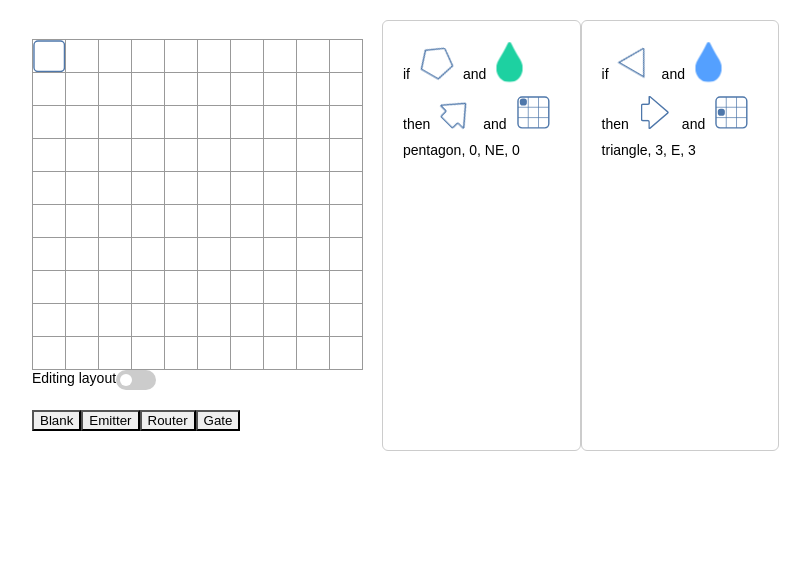
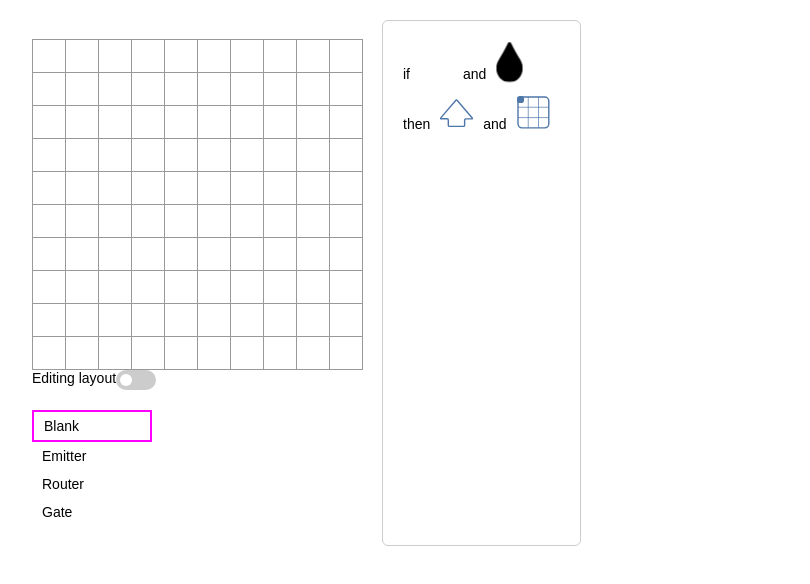
Before and after one commit to mikegreer/little-logic-react, a React (Create React App) app: page / in a window 1280 px wide. Shown: the top 584 px of the page, without its empty margins (8-818 px from the left). Built offline with nearby package versions, Linux system fonts and the light colour scheme.

Commit message:
binding rule editor to level model

```diff
--- a/src/components/RuleEditor.js
+++ b/src/components/RuleEditor.js
@@ -17,7 +17,7 @@ class ColorPicker extends React.Component {
         return (
             <div
                 className="color-picker"
-                onClick={() => this.props.onClick()}
+                onClick={(cellID) => this.props.onClick(cellID)}
             >
             <svg className="drop noselect" version="1.1" id="Layer_1" x="0px" y="0px" preserveAspectRatio="xMidYMid meet" viewBox="0 0 55.9 79.7">
                 <path
@@ -37,7 +37,7 @@ class DirectionPicker extends React.Component {
             transform: `rotate(${this.props.visualDirection}deg)`
         }
         return (
-            <div className="direction-arrow-wrapper" onClick={() => this.props.onClick()}>
+            <div className="direction-arrow-wrapper" onClick={() => this.props.onClick(this.props.cellID)}>
                 <svg style={arrowStyle} className="direction-arrow noselect" version="1.1" id="Layer_1" x="0px" y="0px" viewBox="0 0 46.9 46.9">
                     <g>
                         <path d="M45.8,31.2c0.6,0.7,0.3,1.3-0.6,1.3h-8.5c-0.9,0-1.7,0.8-1.7,1.7v7.3c0,0.9-0.8,1.7-1.7,1.7H13.5c-0.9,0-1.7-0.8-1.7-1.7
@@ -62,7 +62,7 @@ class SamplePicker extends React.Component {
     render() {
         let positions = this.samplePosition(this.props.audioSample);
         return (
-            <svg className="drum" onClick={() => this.props.onClick()} version="1.1" id="Layer_1" xmlns="http://www.w3.org/2000/svg" x="0px" y="0px" viewBox="0 0 46.9 46.9">
+            <svg className="drum" onClick={() => this.props.onClick(this.props.cellID)} version="1.1" id="Layer_1" xmlns="http://www.w3.org/2000/svg" x="0px" y="0px" viewBox="0 0 46.9 46.9">
                 <g>
                     <path className="st0" d="M45.2,39.6c0,3.1-2.6,5.7-5.7,5.7H7.1c-3.1,0-5.7-2.6-5.7-5.7V7.1c0-3.1,2.6-5.7,5.7-5.7h32.4
                         c3.1,0,5.7,2.6,5.7,5.7V39.6z"/>
@@ -86,14 +86,14 @@ class PolyPicker extends React.Component {
             var pointAngle;
             for(var i = 1; i <= pointsCount; i++){
                 if(i < pointsCount){
-                pointAngle = angleUnit * i + rotationOffset;
+                    pointAngle = angleUnit * i + rotationOffset;
                 }else{
-                pointAngle = angleUnit * pointsCount + rotationOffset;
+                    pointAngle = angleUnit * pointsCount + rotationOffset;
                 }
                 var px = Math.cos(pointAngle) * 50 + 50;
                 var py = Math.sin(pointAngle) * 50 + 50;
                 if(path === ""){
-                path = "M" + px + " " + py + " ";
+                    path = "M" + px + " " + py + " ";
                 }
                 path += "L " + px + " " + py + " ";
             }
@@ -104,7 +104,7 @@ class PolyPicker extends React.Component {
         <svg
             className="shape-select"
             viewBox="0 0 100 100"
-            onClick={() => this.props.onClick()}
+            onClick={() => this.props.onClick(this.props.cellID)}
         ><path d={generatePath(this.props.points)}></path></svg>
         )
     }
@@ -114,14 +114,9 @@ class RuleEditor extends React.Component {
     constructor(props) {
         super(props);
         this.state = {
-            points: this.props.points || 3,
             pointsLabel: this.shapeToString(parseInt(this.props.points)),
-            color: this.props.color || 0,
-            direction: this.props.direction || 90,
             directionLabel: this.angleToCompass(this.props.direction),
-            visualDirection: this.props.direction || 90,
-            audioSample: this.props.audioSample || 0,
-            colorList: ['#1dd1a1','#ee5253', '#feca57', '#54a0ff'],
+            // visualDirection: this.props.direction || 90,
         };
     }
 
@@ -146,72 +141,51 @@ class RuleEditor extends React.Component {
         return compassLabels[Math.floor(angle / 45)];
     }
 
-    polyClick = () => {
-        let points = parseInt(this.state.points);
-        if(points + 1 > 7){
-            points = 3;
-        }else{
-            points +=1;
+    render() {
+        const cell = this.props.level[this.props.cell];
+        let rules = [];
+        let rule = {};
+        if(cell){
+            rules = cell.rules;
+            if(rules[0]){
+                rule = rules[0];
+            }
         }
-        this.setState({ points: points });
-    }
-
-    colorPickerClick = () => {
-        let colorIndex = parseInt(this.state.color);
-        if(colorIndex + 1 >= this.state.colorList.length){
-            colorIndex = 0;
-        }else{
-            colorIndex ++;
-        }
-        this.setState({ color: colorIndex });
-    }
-
-    samplePickerClick = () => {
-        let newSample = parseInt(this.state.audioSample) + 1;
-        if(newSample > 8) newSample = 0;
-        this.setState({ audioSample: newSample });
-    }
-
-    directionPickerClick = () => {
-        let direction = ((parseInt(this.state.direction) + 45) % 360);
-        this.setState({direction: direction});
-        let visualDirection = parseInt(this.state.visualDirection) + 45;
-        this.setState({visualDirection: visualDirection});
-        this.setState({directionLabel: this.angleToCompass(direction)});
-    }
-
-    render() {
         return(
             <div className="rule-editor">
                 if
                 <PolyPicker
-                    points={this.state.points}
-                    onClick = {() => this.polyClick()}
+                    points = {rule.points}
+                    onClick = {() => this.props.onPolyClick(this.props.cell)}
+                    cellID = {this.props.cell}
                 ></PolyPicker>
                 and
                 <ColorPicker
-                    color={this.state.color}
-                    colorList={this.state.colorList}
-                    onClick = {() => this.colorPickerClick()}
+                    color = {rule.color}
+                    colorList={this.props.colorList}
+                    onClick = {() => this.props.onColorPickerClick(this.props.cell)}
+                    cellID = {this.props.cell}
                 ></ColorPicker>
                 <br />
                 then
                 <DirectionPicker
-                    direction={this.state.direction}
-                    visualDirection={this.state.visualDirection}
-                    onClick = {() => this.directionPickerClick()}
+                    direction = {rule.direction}
+                    visualDirection = {rule.visualDirection}
+                    onClick = {() => this.props.onDirectionPickerClick(this.props.cell)}
+                    cellID = {this.props.cell}
                 ></DirectionPicker>
                 and
                 <SamplePicker
-                    audioSample={this.state.audioSample}
-                    onClick = {() => this.samplePickerClick()}
+                    audioSample = {rule.audioSample}
+                    onClick = {() => this.props.onSamplePickerClick(this.props.cell)}
+                    cellID = {this.props.cell}
                 ></SamplePicker>
-                <RuleOutput
-                    points={this.state.pointsLabel}
-                    color={this.state.color}
-                    direction={this.state.directionLabel}
-                    audioSample={this.state.audioSample}
-                ></RuleOutput>
+                {/* <RuleOutput
+                    points = {this.state.pointsLabel}
+                    color = {this.state.color}
+                    direction = {this.state.directionLabel}
+                    audioSample = {this.state.audioSample}
+                ></RuleOutput> */}
             </div>
         );
     }
--- a/src/index.css
+++ b/src/index.css
@@ -69,6 +69,18 @@ ol, ul {
   padding: 20px;
   border-radius: 6px;
   user-select: none;
+}
+
+
+.editor-button {
+  box-sizing: border-box;
+  display: block;
+  width: 120px;
+  padding: 6px 10px;
+  cursor: pointer;
+}
+.editor-button.selected{
+  border: 2px solid #ff00ff;
 }
 
 .shape-select{
@@ -147,9 +159,6 @@ ol, ul {
   display: block;
   height: 33px;
 }
-.paintbox button{
-  border-radius: 0;
-}
 
 .layout-edit-toggle{
   padding: 20px 0;
--- a/src/index.js
+++ b/src/index.js
@@ -105,26 +105,16 @@ class LayoutToggle extends React.Component {
     }
 }
 
-class PaintBoxButton extends React.Component {
-    render () {
-        return (
-            <button onClick={() => this.props.onClick()}>
-                {this.props.label}
-            </button>
-        );
-    }
-}
-
 class PaintBox extends React.Component {
     render() {
         const buttons = [];
         this.props.cellTypes.forEach((type, index) => {
             buttons.push(
-                <PaintBoxButton
+                <span
                     key = {type.label}
-                    label = {type.label}
+                    className={classNames({ "selected": type.id === this.props.currentlyAdding}, "editor-button")}
                     onClick={()=>this.props.onClick(type.id)}
-                ></PaintBoxButton>
+                >{type.label}</span>
             );
         });
         return(
@@ -150,19 +140,11 @@ class Game extends React.Component {
         });
         return level;
     }
+
     constructor(props) {
         super(props);
         this.state = {
-            level: this.constructLevel(10, 10, [{
-                cellIndex: 0,
-                releaseFrequency: 2,
-                releaseRules: {
-                    color: 1,
-                    points: 3,
-                    direction: 45,
-                    sample: 1
-                },
-            }]),
+            level: this.constructLevel(10, 10, []),
             editingLevel: false,
             selectedCell: null,
             currentlyAdding: 0,
@@ -172,18 +154,8 @@ class Game extends React.Component {
                 {id: 2, label: "Router"},
                 {id: 3, label: "Gate"},
             ],
-            emitters: [
-                {
-                    cellID: 0,
-                    releaseFrequency: 2,
-                    releaseRules: {
-                        color: 1,
-                        points: 3,
-                        direction: 45,
-                        sample: 1
-                    },
-                },
-            ],
+            emitters: [],
+            colorList: ['#1dd1a1','#ee5253', '#feca57', '#54a0ff'],
         };
     }
 
@@ -191,6 +163,15 @@ class Game extends React.Component {
         if(this.state.editingLevel){
             const level = this.state.level.slice();
             level[cellID].type = this.state.currentlyAdding;
+            level[cellID].rules = [
+                {
+                    points: 5,
+                    color: 0,
+                    direction: 45,
+                    visualDirection: 45,
+                    audioSample:0
+                }
+            ];
             this.setState({level: level});
         }else{
             const level = this.state.level.slice();
@@ -208,8 +189,54 @@ class Game extends React.Component {
     }
 
     toggleEditMode = () => {
-        console.log('a');
         this.setState({editingLevel: !this.state.editingLevel});
+    }
+
+    //TODO: merge poly, color, direction, and sample click handlers into one?
+    polyClick = (cellID) => {
+        const level = this.state.level.slice();
+        let points = level[cellID].rules[0].points;
+        if(points + 1 > 7){
+            points = 3;
+        }else{
+            points +=1;
+        }
+        level[cellID].rules[0].points = points;
+        this.setState({level: level});
+    }
+
+    colorPickerClick = (cellID) => {
+        const level = this.state.level.slice();
+        let colorIndex = level[cellID].rules[0].color;
+        if(colorIndex + 1 >= this.state.colorList.length){
+            colorIndex = 0;
+        }else{
+            colorIndex ++;
+        }
+        level[cellID].rules[0].color = colorIndex;
+        this.setState({ level : level });
+    }
+
+    directionPickerClick = (cellID) => {
+        //TODO: direction object with direction, visualDirection, and direction label
+        const level = this.state.level.slice();
+        let direction = level[cellID].rules[0].direction;
+        direction = (direction + 45) % 360;
+        let visualDirection = level[cellID].rules[0].visualDirection + 45;
+        level[cellID].rules[0].direction = direction;
+        level[cellID].rules[0].visualDirection = visualDirection;
+        this.setState({ level : level });
+    }
+
+    samplePickerClick = (cellID) => {
+        const level = this.state.level.slice();
+        let audioSample = level[cellID].rules[0].audioSample;
+        console.log(audioSample);
+        audioSample += 1;
+        if(audioSample > 8) audioSample = 0;
+        level[cellID].rules[0].audioSample = audioSample;
+
+        this.setState({ level : level });
     }
 
     render() {
@@ -227,21 +254,19 @@ class Game extends React.Component {
                 ></LayoutToggle>
                 <PaintBox
                     cellTypes = {this.state.cellTypes}
+                    currentlyAdding = {this.state.currentlyAdding}
                     onClick = {(type) => this.setType(type)}
                 ></PaintBox>
             </div>
 
             <RuleEditor
-                points="5"
-                color="0"
-                direction="45"
-                audioSample="0"
-            ></RuleEditor>
-            <RuleEditor
-                points="3"
-                color="3"
-                direction="90"
-                audioSample="3"
+                level = {this.state.level}
+                cell = {this.state.selectedCell}
+                onPolyClick = {(cellID) => this.polyClick(cellID)}
+                onColorPickerClick = {(cellID) => this.colorPickerClick(cellID)}
+                onDirectionPickerClick = {(cellID) => this.directionPickerClick(cellID)}
+                onSamplePickerClick = {(cellID) => this.samplePickerClick(cellID)}
+                colorList = {this.state.colorList}
             ></RuleEditor>
         </div>
       );
```
